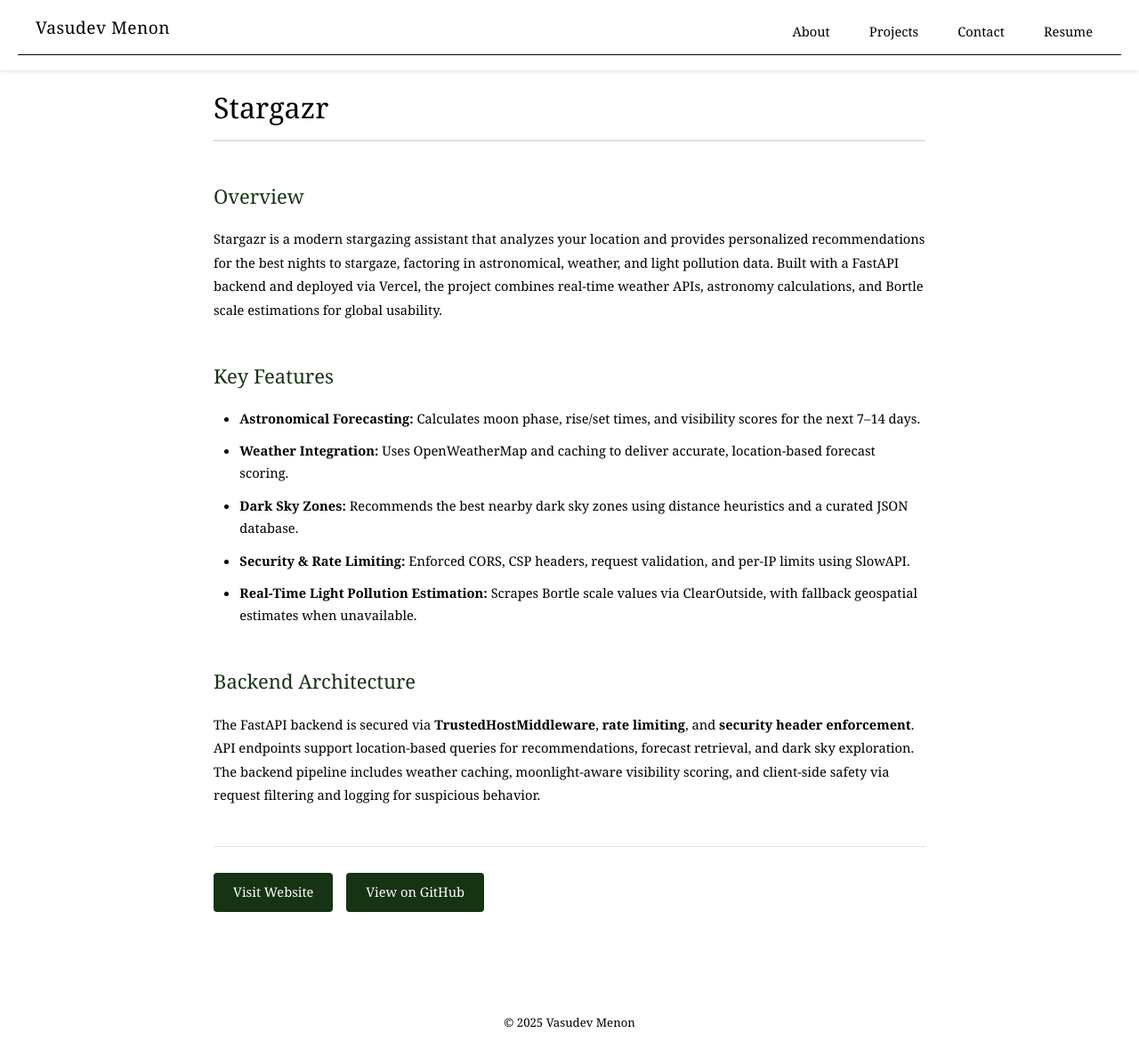
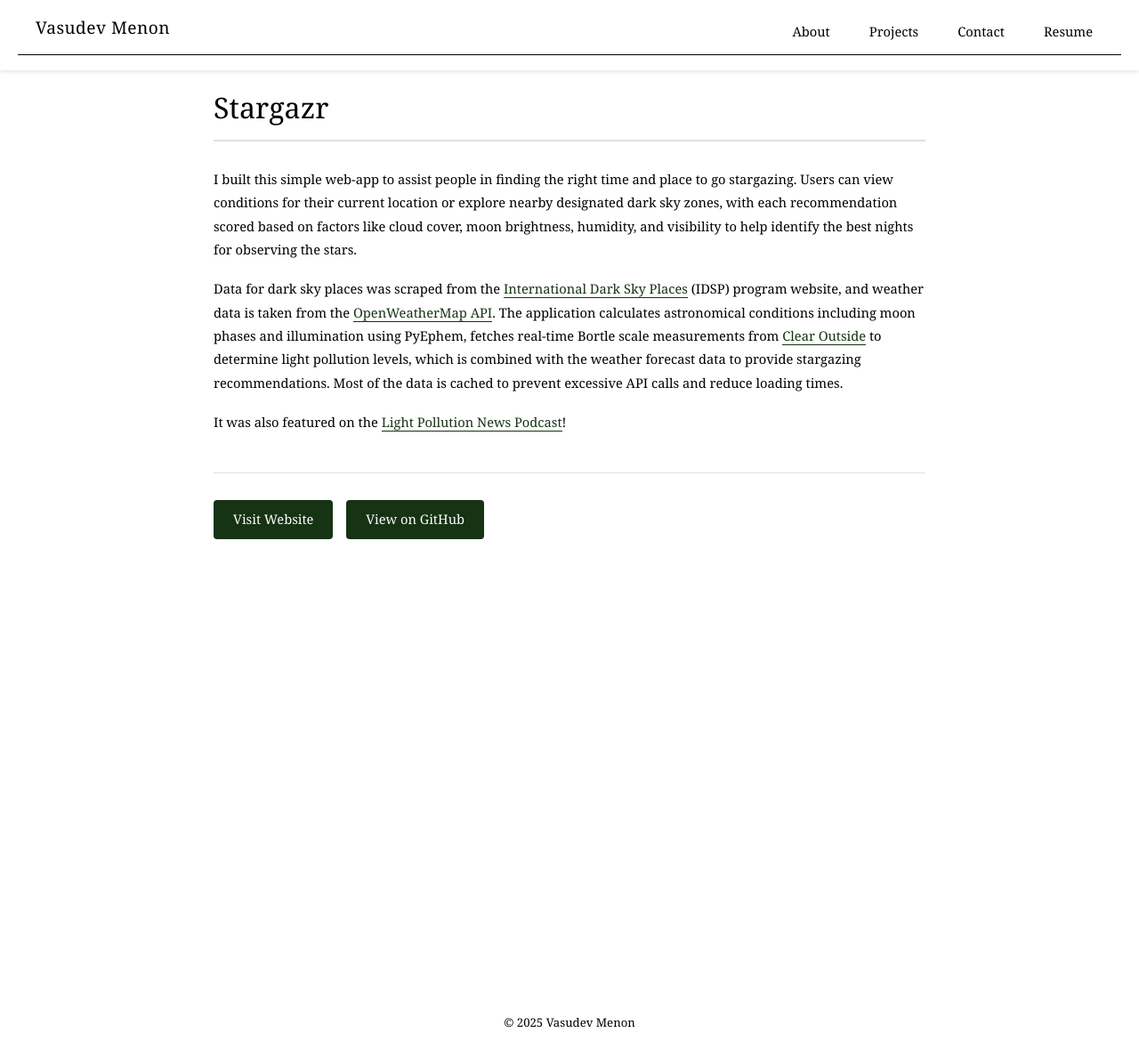
Before and after one commit to vmenon04/vmenon04.github.io, a Jekyll site: the page built from _projects/stargazr.md, in a window 1280 px wide. Shown: the whole page at 89% size. Built offline with Jekyll 4.4.1, drawn with Linux system fonts in a browser that asks for light colours.

Commit message:
un-ai-ified doc

```diff
--- a/_projects/stargazr.md
+++ b/_projects/stargazr.md
@@ -8,15 +8,9 @@ links:
   github: https://github.com/vmenon04/darksky
 ---
 
-## Overview
-Stargazr is a modern stargazing assistant that analyzes your location and provides personalized recommendations for the best nights to stargaze, factoring in astronomical, weather, and light pollution data. Built with a FastAPI backend and deployed via Vercel, the project combines real-time weather APIs, astronomy calculations, and Bortle scale estimations for global usability.
+I built this simple web-app to assist people in finding the right time and place to go stargazing. Users can view conditions for their current location or explore nearby designated dark sky zones, with each recommendation scored based on factors like cloud cover, moon brightness, humidity, and visibility to help identify the best nights for observing the stars.
 
-## Key Features
-- **Astronomical Forecasting:** Calculates moon phase, rise/set times, and visibility scores for the next 7–14 days.
-- **Weather Integration:** Uses OpenWeatherMap and caching to deliver accurate, location-based forecast scoring.
-- **Dark Sky Zones:** Recommends the best nearby dark sky zones using distance heuristics and a curated JSON database.
-- **Security & Rate Limiting:** Enforced CORS, CSP headers, request validation, and per-IP limits using SlowAPI.
-- **Real-Time Light Pollution Estimation:** Scrapes Bortle scale values via ClearOutside, with fallback geospatial estimates when unavailable.
+Data for dark sky places was scraped from the [International Dark Sky Places](https://darksky.org/what-we-do/international-dark-sky-places/) (IDSP) program website, and weather data is taken from the [OpenWeatherMap API](https://openweathermap.org/api). The application calculates astronomical conditions including moon phases and illumination using PyEphem, fetches real-time Bortle scale measurements from [Clear Outside](https://clearoutside.com/) to determine light pollution levels, which is combined with the weather forecast data to provide stargazing recommendations. Most of the data is cached to prevent excessive API calls and reduce loading times.
 
-## Backend Architecture
-The FastAPI backend is secured via **TrustedHostMiddleware**, **rate limiting**, and **security header enforcement**. API endpoints support location-based queries for recommendations, forecast retrieval, and dark sky exploration. The backend pipeline includes weather caching, moonlight-aware visibility scoring, and client-side safety via request filtering and logging for suspicious behavior.
+
+It was also featured on the [Light Pollution News Podcast](https://lightpollutionnews.com/podcast/why-its-so-bright-at-night-vasudev-menon/)!
```
